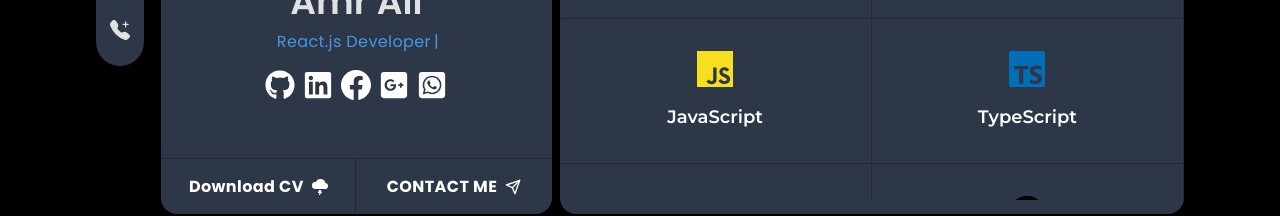
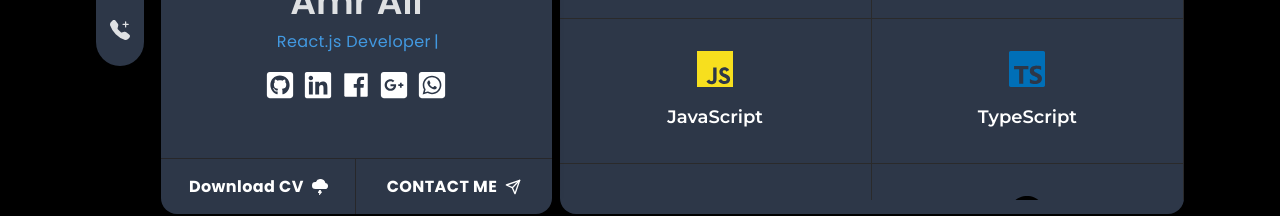
Before and after one commit to 93amrkakashi/portfolio-tw-ts, a Next.js app: page / in a window 1280 px wide. Shown: the part 526-742 px from the top of the page. Built offline with nearby package versions, Linux system fonts and the light colour scheme.

Commit message:
some final touches

```diff
--- a/components/about/About.tsx
+++ b/components/about/About.tsx
@@ -5,6 +5,7 @@ import Tools from "./Tools";
 import MySkills from "./MySkills";
 
 const About = () => {
+
   return (
     <section id="about" className="w-full">
       <Title title="About" subTitle="Me" />
--- a/components/home/Contacts.tsx
+++ b/components/home/Contacts.tsx
@@ -1,21 +1,17 @@
-import { FaGithub, FaLinkedin } from "react-icons/fa";
-import { AiFillTwitterCircle } from "react-icons/ai";
-import { SiYoutubemusic } from "react-icons/si";
-import { FiInstagram, FiMail, FiSend } from "react-icons/fi";
-import { FaGooglePlusSquare, FaWhatsappSquare } from "react-icons/fa";
-import { BsCloudLightningFill, BsFacebook } from "react-icons/bs";
-// href="https://github.com/93amrkakashi"
-// href="mailto:93amr.kakashi@gmail.com"
-// href="https://www.linkedin.com/in/amr-ali-mohamed-88192b241/"
-// href="https://www.facebook.com/93amr.kakashi/"
-// href="https://wa.me/0201029404662"
+import { FaLinkedin } from "react-icons/fa";
+import { AiFillFacebook } from "react-icons/ai";
+import {
+  FaGooglePlusSquare,
+  FaWhatsappSquare,
+  FaGithubSquare,
+} from "react-icons/fa";
 
 const Contacts = () => {
   return (
     <div className="flex justify-center gap-2 mt-2">
       <a target="_blank" href="https://github.com/93amrkakashi">
         <span className="hover:text-designColor duration-300 cursor-pointer text-3xl">
-          <FaGithub />
+          <FaGithubSquare />
         </span>
       </a>
       <a
@@ -34,7 +30,7 @@ const Contacts = () => {
         rel="noopener noreferrer"
       >
         <span className="hover:text-designColor duration-300 cursor-pointer text-3xl">
-          <BsFacebook />
+          <AiFillFacebook />
         </span>
       </a>
       <a
```
Also changed, not shown: components/about/AboutMe.tsx (+2 -25 lines), components/about/SkillsCard.tsx (+6 -2 lines), components/about/Tools.tsx (+21 -14 lines), components/contact/Contact.tsx (+5 -9 lines), components/home/Left.tsx (+5 -10 lines).
